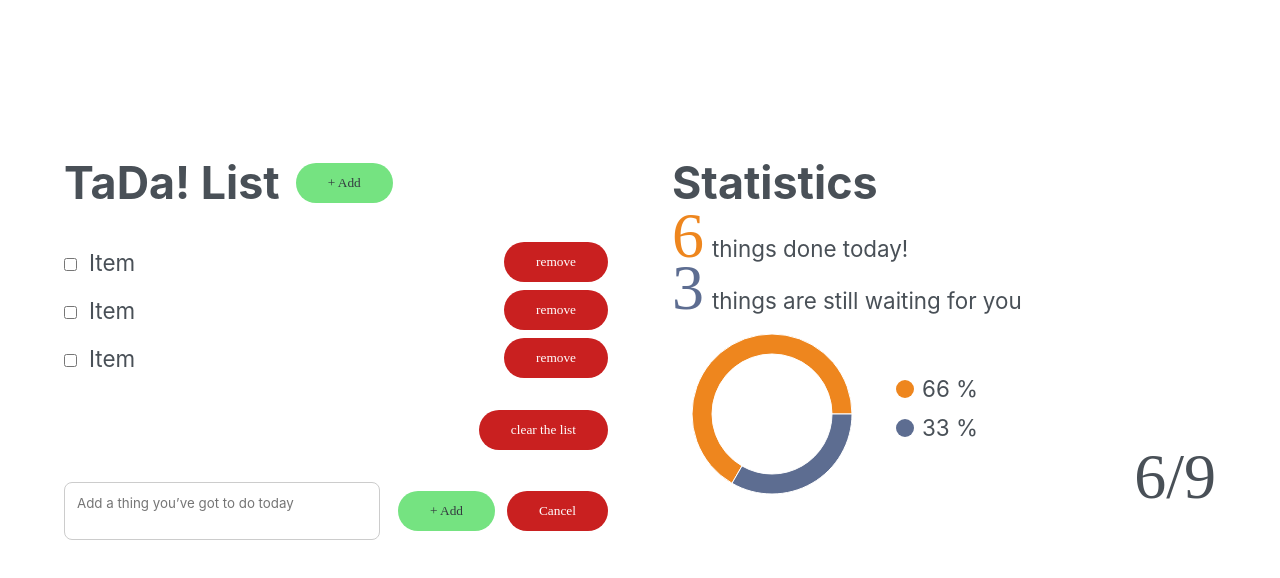
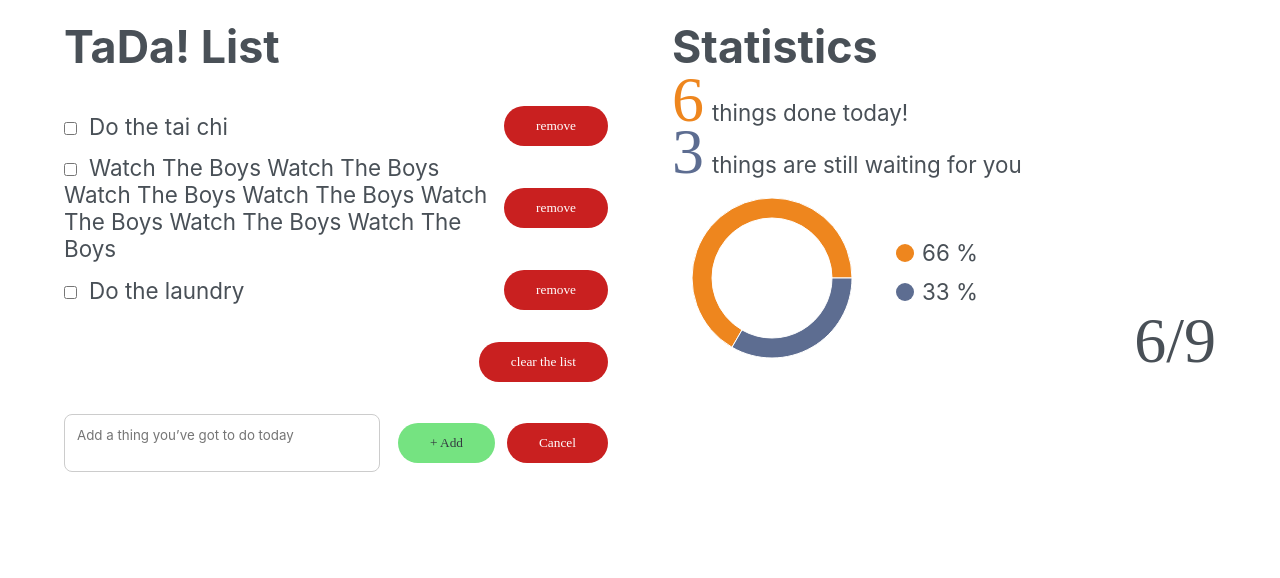
Before and after one commit to sophiepavlova/TaDa-List, a React (Vite) app: page / in a window 1280 px wide. Both pictures are taken after a click on the button "+ Add". Shown: the top 578 px of the page. Built offline with nearby package versions, Linux system fonts and the light colour scheme; a web font is replaced by a local one.

Commit message:
Finish the logic of the tasks part

```diff
--- a/src/App.css
+++ b/src/App.css
@@ -22,7 +22,7 @@ html {
 }
 
 body {
-  height: 100vh;
+  /* height: 100vh; */
   color: #495057;
   display: flex;
   align-items: center;
@@ -37,6 +37,13 @@ body {
   column-gap: 4rem;
   align-items: start;
   padding: 20px;
+}
+
+.show {
+  display: flex;
+}
+.hide {
+  display: none;
 }
 
 @media (max-width: 76rem) {
--- a/src/App.jsx
+++ b/src/App.jsx
@@ -1,23 +1,85 @@
 import { useState } from 'react';
 import Button from './components/Button.jsx';
 import ToDoList from './components/ToDoList.jsx';
-import ToDoForm from './components/ToDoForm.jsx';
+import AddTaskForm from './components/AddTaskForm.jsx';
 import Stats from './components/Stats.jsx';
 import ModalWarning from './components/ModalWarning.jsx';
 
+const initialTasks = [
+  {
+    id: 1,
+    name: 'Do the tai chi',
+    completed: false,
+  },
+  {
+    id: 2,
+    name: 'Watch The Boys Watch The Boys Watch The Boys Watch The Boys Watch The Boys Watch The Boys Watch The Boys',
+    completed: false,
+  },
+  {
+    id: 3,
+    name: 'Do the laundry',
+    completed: true,
+  },
+];
+
 function App() {
+  const [task, setTask] = useState([]);
+  const [tasks, setTasks] = useState([...initialTasks]);
+  const [formIsHidden, setFormIsHidden] = useState(true);
+  const allTasksCounter = tasks.length;
+
+  function handleAddTask(newTask) {
+    setTask(newTask);
+    setTasks((tasks) => [...tasks, newTask]);
+  }
+
+  function handleToggleForm() {
+    console.log(formIsHidden);
+    formIsHidden ? setFormIsHidden(false) : setFormIsHidden(true);
+  }
+
+  function handleRemoveTask(id) {
+    setTasks((tasks) => tasks.filter((task) => task.id !== id));
+  }
+
+  function handleClearList() {
+    setTasks([]);
+  }
+
   return (
     <div className='app'>
       <div className='sidebar'>
         <div className='sidebar-header'>
           <h1> TaDa! List </h1>
-          <Button color='button-add' text='+ Add' />
+          <Button
+            className={`${!formIsHidden ? 'hide' : ''}`}
+            onClick={handleToggleForm}
+            color='button-add'
+            text='+ Add'
+          />
         </div>
-        <ToDoList text='remove' />
-        <Button color='button-remove align-right' text='clear the list' />
-        <ToDoForm text='+ Add' text1='Cancel' />
+        <ToDoList
+          onRemove={handleRemoveTask}
+          task={task}
+          tasks={tasks}
+          text='remove'
+        />
+        <Button
+          onClick={handleClearList}
+          className={`${tasks.length === 0 ? 'hide' : ''}`}
+          color='button-remove align-right'
+          text='clear the list'
+        />
+        <AddTaskForm
+          onClick={handleToggleForm}
+          onAddTask={handleAddTask}
+          formIsHidden={formIsHidden}
+          text='+ Add'
+          text1='Cancel'
+        />
       </div>
-      <Stats />
+      <Stats allTasksCounter={allTasksCounter} />
     </div>
   );
 }
--- /dev/null
+++ b/src/components/AddTaskForm.jsx
@@ -0,0 +1,48 @@
+import { useState } from 'react';
+import Button from './Button';
+
+export default function AddTaskForm({
+  onClick,
+  onAddTask,
+  formIsHidden,
+  text,
+  text1,
+  color,
+}) {
+  const [curTaskMessage, setCurTaskMessage] = useState('');
+  function handleSubmit(e) {
+    if (!curTaskMessage) return;
+    e.preventDefault();
+    console.log('hi');
+    const newTask = {
+      id: crypto.randomUUID(),
+      name: curTaskMessage,
+      completed: false,
+    };
+    console.log(newTask);
+    onAddTask(newTask);
+    setCurTaskMessage('');
+  }
+  // console.log(`formIsHidden: ${formIsHidden}`);
+  return (
+    <>
+      {!formIsHidden && (
+        <form onSubmit={handleSubmit}>
+          <textarea
+            placeholder='Add a thing you’ve got to do today'
+            value={curTaskMessage}
+            onChange={(e) => setCurTaskMessage(e.target.value)}
+            onInput={(e) => {
+              e.target.style.height = 'auto';
+              e.target.style.height = e.target.scrollHeight + 'px';
+            }}
+          />
+          <div>
+            <Button color='button-add' onClick={handleSubmit} text={text} />
+            <Button onClick={onClick} color='button-remove' text={text1} />
+          </div>
+        </form>
+      )}
+    </>
+  );
+}
--- a/src/components/Button.jsx
+++ b/src/components/Button.jsx
@@ -1,3 +1,7 @@
-export default function Button({ text, color }) {
-  return <button className={`button ${color}`}>{text}</button>;
+export default function Button({ className, onClick, text, color }) {
+  return (
+    <button className={`button ${color} ${className || ''}`} onClick={onClick}>
+      {text}
+    </button>
+  );
 }
--- a/src/components/ToDoForm.jsx
+++ /dev/null
@@ -1,25 +0,0 @@
-import Button from './Button';
-
-export default function ToDoForm({ text, text1, color }) {
-  return (
-    <form>
-      {/* <input
-        type='text'
-        placeholder='Add a thing you’ve got to do today'
-        value=''
-      ></input> */}
-      <textarea
-        placeholder='Add a thing you’ve got to do today'
-        value=''
-        onInput={(e) => {
-          e.target.style.height = 'auto';
-          e.target.style.height = e.target.scrollHeight + 'px';
-        }}
-      />
-      <div>
-        <Button color='button-add' text={text} />
-        <Button color='button-remove' text={text1} />
-      </div>
-    </form>
-  );
-}
--- a/src/components/ToDoItem.jsx
+++ b/src/components/ToDoItem.jsx
@@ -1,14 +1,18 @@
 import Button from './Button';
-export default function ToDoItem({ text }) {
+export default function ToDoItem({ onRemove, text, task }) {
   return (
     <div className='item'>
       <li>
         <label>
           <input type='checkbox' />
-          <span>Item</span>
+          <span>{task.name}</span>
         </label>
       </li>
-      <Button color='button-remove' text={text} />
+      <Button
+        onClick={() => onRemove(task.id)}
+        color='button-remove'
+        text={text}
+      />
     </div>
   );
 }
--- a/src/components/ToDoList.jsx
+++ b/src/components/ToDoList.jsx
@@ -1,12 +1,14 @@
 import ToDoItem from './ToDoItem.jsx';
 
-export default function ToDoList({ text }) {
+export default function ToDoList({ onRemove, text, tasks }) {
+  console.log(tasks);
+
   return (
     <div>
       <ul>
-        <ToDoItem text={text} />
-        <ToDoItem text={text} />
-        <ToDoItem text={text} />
+        {tasks.map((task) => (
+          <ToDoItem onRemove={onRemove} task={task} text={text} key={task.id} />
+        ))}
       </ul>
     </div>
   );
```
